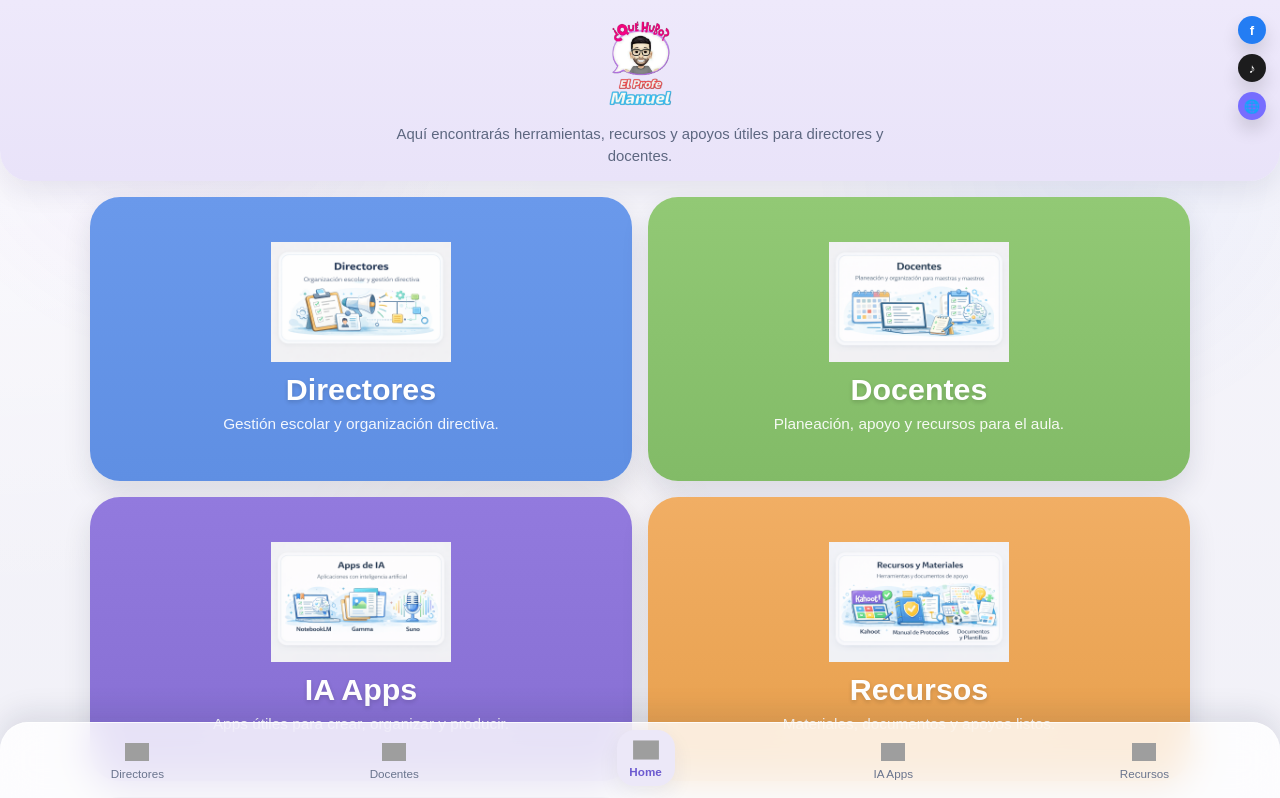
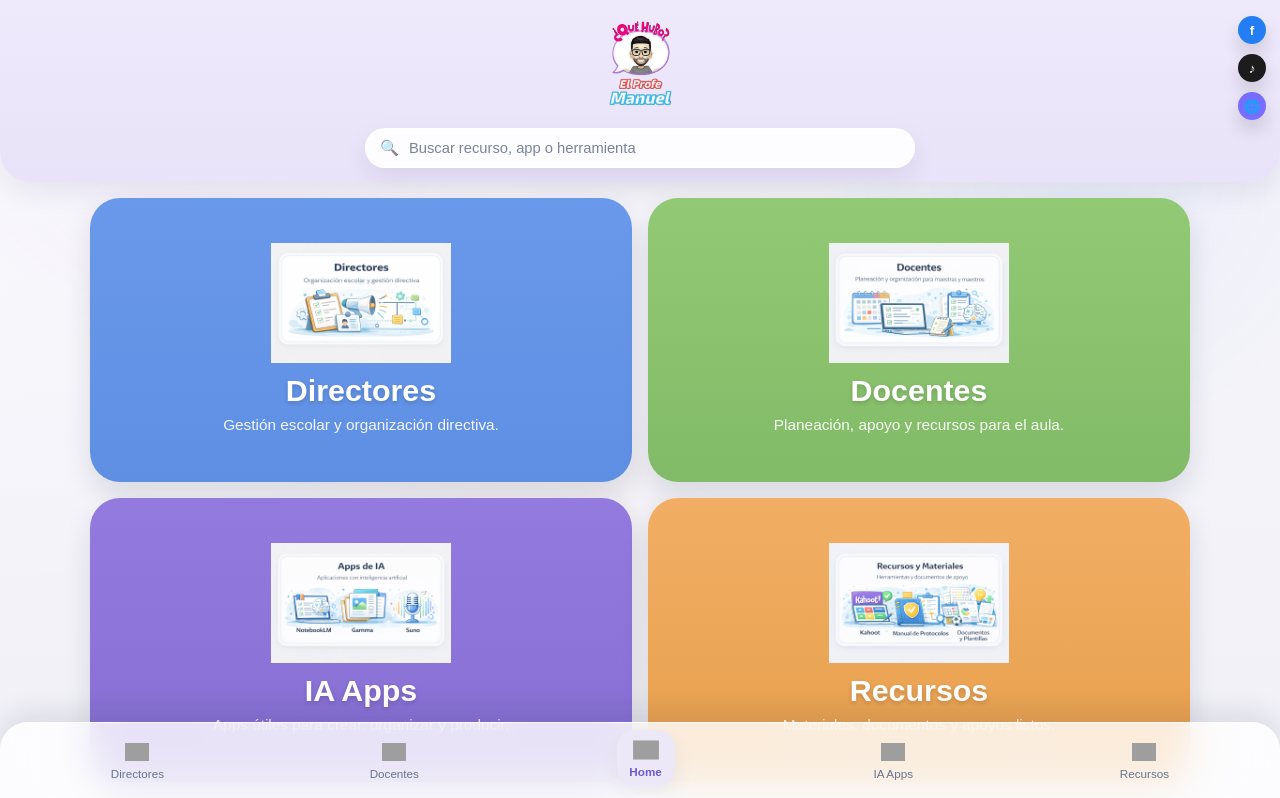
Before and after one commit to qat02/mini-app-profe-manuel, a React (Create React App) app: page / in a window 1280 px wide. Shown: the top 798 px of the page. Built offline with nearby package versions, Linux system fonts and the light colour scheme; grey boxes are pictures that could not be loaded.

Commit message:
Agregué buscador en Home

```diff
--- a/src/App.css
+++ b/src/App.css
@@ -66,7 +66,7 @@ body {
 .top-logo-home {
   width: 92px;
   height: 92px;
-  margin-bottom: 0;
+  margin-bottom: 4px;
 }
 
 .section-header-gif {
@@ -92,12 +92,42 @@ body {
   max-width: 620px;
 }
 
-.home-mini-description {
-  margin: 10px auto 0;
-  color: #5d6780;
-  font-size: 0.93rem;
-  line-height: 1.45;
-  max-width: 520px;
+.search-bar-wrapper {
+  display: flex;
+  justify-content: center;
+  margin-top: 10px;
+}
+
+.search-bar {
+  width: min(100%, 520px);
+  display: flex;
+  align-items: center;
+  gap: 8px;
+  background: rgba(255, 255, 255, 0.88);
+  border: 1px solid rgba(255, 255, 255, 0.75);
+  box-shadow: 0 10px 24px rgba(31, 35, 67, 0.08);
+  border-radius: 999px;
+  padding: 10px 14px;
+  backdrop-filter: blur(8px);
+}
+
+.search-icon {
+  font-size: 0.95rem;
+  opacity: 0.75;
+  flex-shrink: 0;
+}
+
+.search-input {
+  border: none;
+  background: transparent;
+  outline: none;
+  width: 100%;
+  font-size: 0.92rem;
+  color: #243454;
+}
+
+.search-input::placeholder {
+  color: #7a8398;
 }
 
 .social-float-group {
@@ -254,6 +284,10 @@ body {
   grid-template-columns: repeat(2, minmax(0, 1fr));
 }
 
+.search-results-grid {
+  margin-top: 2px;
+}
+
 .card {
   position: relative;
   background: rgba(255, 255, 255, 0.86);
@@ -290,7 +324,8 @@ body {
   background: #b190ff;
 }
 
-.card-recursos::before {
+.card-recursos::before,
+.card-home-search::before {
   background: #efb36a;
 }
 
@@ -326,6 +361,16 @@ body {
   color: #69748d;
   line-height: 1.35;
   font-size: 0.8rem;
+}
+
+.no-results {
+  grid-column: 1 / -1;
+  background: rgba(255, 255, 255, 0.86);
+  border-radius: 24px;
+  padding: 20px;
+  text-align: center;
+  color: #6b758d;
+  box-shadow: 0 10px 24px rgba(30, 35, 66, 0.08);
 }
 
 .bottom-nav {
@@ -441,14 +486,18 @@ body {
     font-size: 0.9rem;
   }
 
-  .home-mini-description {
-    font-size: 0.86rem;
-    max-width: 92%;
-  }
-
   .section-header-gif {
     width: 122px;
     height: 122px;
+  }
+
+  .search-bar {
+    width: 100%;
+    padding: 9px 12px;
+  }
+
+  .search-input {
+    font-size: 0.88rem;
   }
 
   .social-float {
--- a/src/App.js
+++ b/src/App.js
@@ -1,8 +1,9 @@
-import React, { useEffect, useState } from 'react';
+import React, { useEffect, useMemo, useState } from 'react';
 import './App.css';
 
 function App() {
   const [screen, setScreen] = useState('home');
+  const [searchTerm, setSearchTerm] = useState('');
 
   useEffect(() => {
     const imagesToPreload = [
@@ -113,6 +114,131 @@ function App() {
     }
   };
 
+  const searchItems = useMemo(
+    () => [
+      {
+        title: 'Directores',
+        description: 'Gestión escolar y organización directiva.',
+        image: '/directores.png',
+        action: () => setScreen('directores'),
+      },
+      {
+        title: 'Docentes',
+        description: 'Planeación, apoyo y recursos para el aula.',
+        image: '/docentes.png',
+        action: () => setScreen('docentes'),
+      },
+      {
+        title: 'IA Apps',
+        description: 'Apps útiles para crear, organizar y producir.',
+        image: '/appsIA.png',
+        action: () => setScreen('iaapps'),
+      },
+      {
+        title: 'Recursos',
+        description: 'Materiales, documentos y apoyos listos.',
+        image: '/recursos.png',
+        action: () => setScreen('recursos'),
+      },
+      {
+        title: 'ProtocolIA',
+        description: 'Protocolos escolares y rutas de atención.',
+        image: '/protocolia.png',
+        action: () =>
+          openLink(
+            'https://chatgpt.com/g/g-68ddeab176ac8191b035788b7075ace6-protocolia-por-el-profe-manuel'
+          ),
+      },
+      {
+        title: 'PMCIA',
+        description: 'Proceso de Mejora Continua con inteligencia artificial.',
+        image: '/pmcia.png',
+        action: () =>
+          openLink(
+            'https://chatgpt.com/g/g-68d4988dac0c8191aab561ddce214c27-pmcia-por-el-profe-manuel'
+          ),
+      },
+      {
+        title: 'ProgramIA',
+        description: 'Planeación y programa analítico.',
+        image: '/programia.png',
+        action: () =>
+          openLink('https://chatgpt.com/g/g-68f2629b029c819181014a27162d44da-programia'),
+      },
+      {
+        title: 'ProyectIA',
+        description: 'Proyectos interdisciplinarios y STEAM.',
+        image: '/proyectia.png',
+        action: () =>
+          openLink(
+            'https://chatgpt.com/g/g-691241908c3881918a4bb238304d10fc-proyectia-por-el-profe-manuel'
+          ),
+      },
+      {
+        title: 'NotebookLM',
+        description: 'Organización y análisis de documentos.',
+        image: '/notebooklm.png',
+        action: () => openLink('https://notebooklm.google.com/'),
+      },
+      {
+        title: 'Gamma',
+        description: 'Presentaciones con IA.',
+        image: '/gamma.png',
+        action: () => openLink('https://gamma.app/es'),
+      },
+      {
+        title: 'Suno',
+        description: 'Música y canciones con IA.',
+        image: '/suno.png',
+        action: () => openLink('https://suno.com/create'),
+      },
+      {
+        title: 'Kahoot',
+        description: 'Materiales y recursos descargables.',
+        image: '/kahoot.png',
+        action: () =>
+          openLink(
+            'https://drive.google.com/file/d/1zA_hlSMTnHJZhcj_o7iNxBqwKvAPKlnF/view?usp=drive_link'
+          ),
+      },
+      {
+        title: 'Manual de Protocolos',
+        description: 'Consulta rápida y descarga.',
+        image: '/manual de protocolos.png',
+        action: () =>
+          openLink(
+            'https://drive.google.com/file/d/1DFun0axYjCxHe0Ze4DXhEbmgUVUrCAoE/view?usp=drive_link'
+          ),
+      },
+      {
+        title: '12 Temas del CTE',
+        description: 'Carpeta con materiales y recursos del CTE.',
+        image: '/12temascte.png',
+        action: () =>
+          openLink(
+            'https://drive.google.com/drive/folders/1eqaJUokhLa4AIuYXFncjPsS-lcVHEShs?usp=drive_link'
+          ),
+      },
+      {
+        title: 'DocumentIA',
+        description: 'Próximamente.',
+        image: '/documentia.png',
+        action: () => {},
+      },
+    ],
+    []
+  );
+
+  const filteredSearchItems = useMemo(() => {
+    const term = searchTerm.trim().toLowerCase();
+    if (!term) return [];
+    return searchItems.filter(
+      (item) =>
+        item.title.toLowerCase().includes(term) ||
+        item.description.toLowerCase().includes(term)
+    );
+  }, [searchItems, searchTerm]);
+
   return (
     <div className="app-shell">
       <div className="page-glow"></div>
@@ -153,9 +279,19 @@ function App() {
         {screen === 'home' ? (
           <>
             <img src="/logo512.png" alt="Logo Profe Manuel" className="top-logo top-logo-home" />
-            <p className="home-mini-description">
-              Aquí encontrarás herramientas, recursos y apoyos útiles para directores y docentes.
-            </p>
+
+            <div className="search-bar-wrapper">
+              <div className="search-bar">
+                <span className="search-icon">🔍</span>
+                <input
+                  type="text"
+                  placeholder="Buscar recurso, app o herramienta"
+                  value={searchTerm}
+                  onChange={(e) => setSearchTerm(e.target.value)}
+                  className="search-input"
+                />
+              </div>
+            </div>
           </>
         ) : (
           <>
@@ -172,6 +308,24 @@ function App() {
 
       <main className="main-content fade-up">
         {screen === 'home' && (
+          <>
+            {searchTerm.trim() !== '' ? (
+              <div className="cards-grid compact-grid search-results-grid">
+                {filteredSearchItems.length > 0 ? (
+                  filteredSearchItems.map((item, index) => (
+                    <div key={index} className="card card-home-search" onClick={item.action}>
+                      <img src={item.image} alt={item.title} className="card-image" />
+                      <h3>{item.title}</h3>
+                      <p>{item.description}</p>
+                    </div>
+                  ))
+                ) : (
+                  <div className="no-results">
+                    <p>No encontré coincidencias con esa búsqueda.</p>
+                  </div>
+                )}
+              </div>
+            ) : (
               <div className="home-grid">
                 <div className="section-card blue" onClick={() => setScreen('directores')}>
                   <img src="/directores.png" alt="Directores" className="section-card-image" />
@@ -213,6 +367,8 @@ function App() {
                   </div>
                 </div>
               </div>
+            )}
+          </>
         )}
 
         {screen === 'directores' && (
```
Lines whose indentation alone changed are shown as unchanged.
